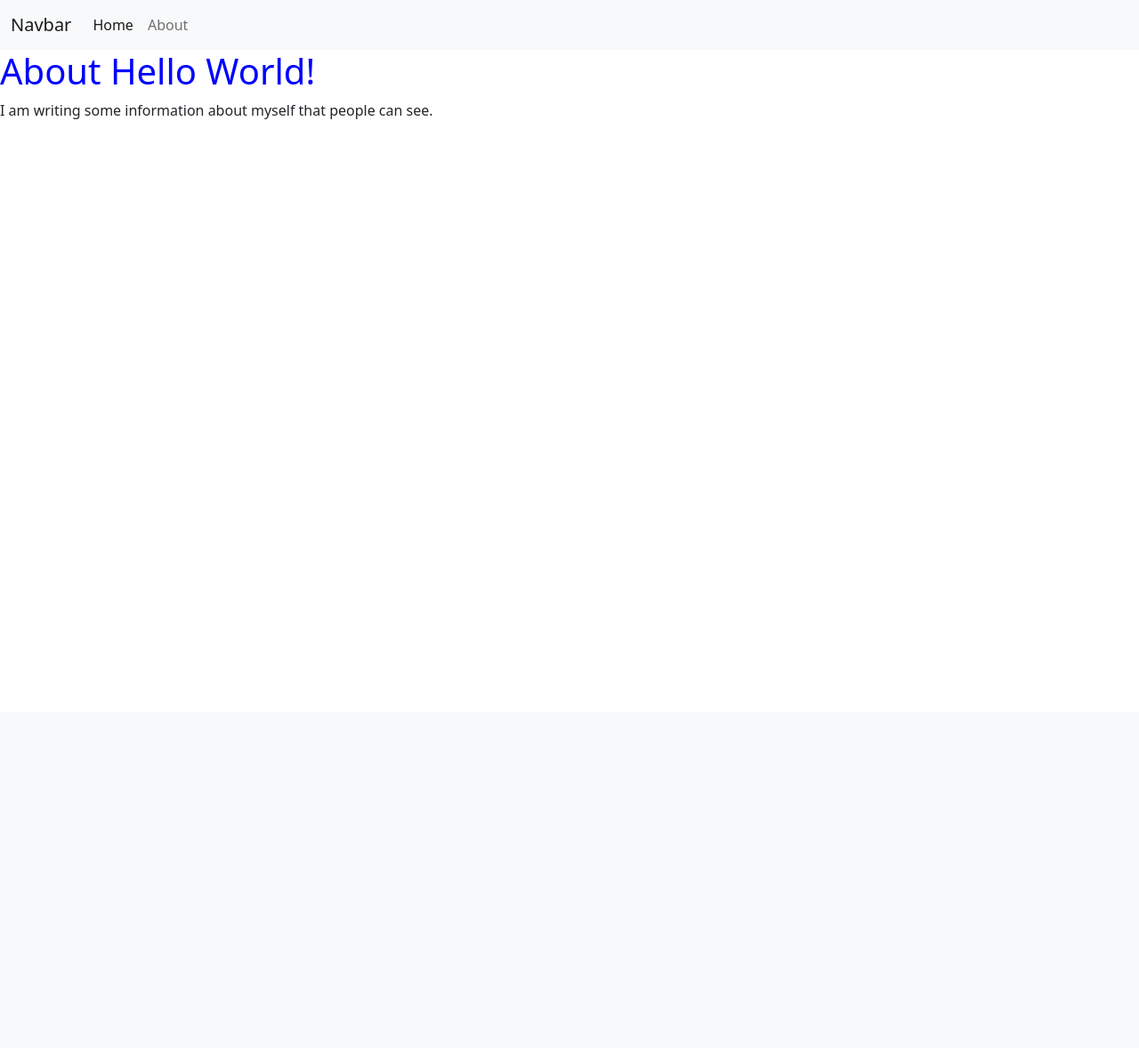
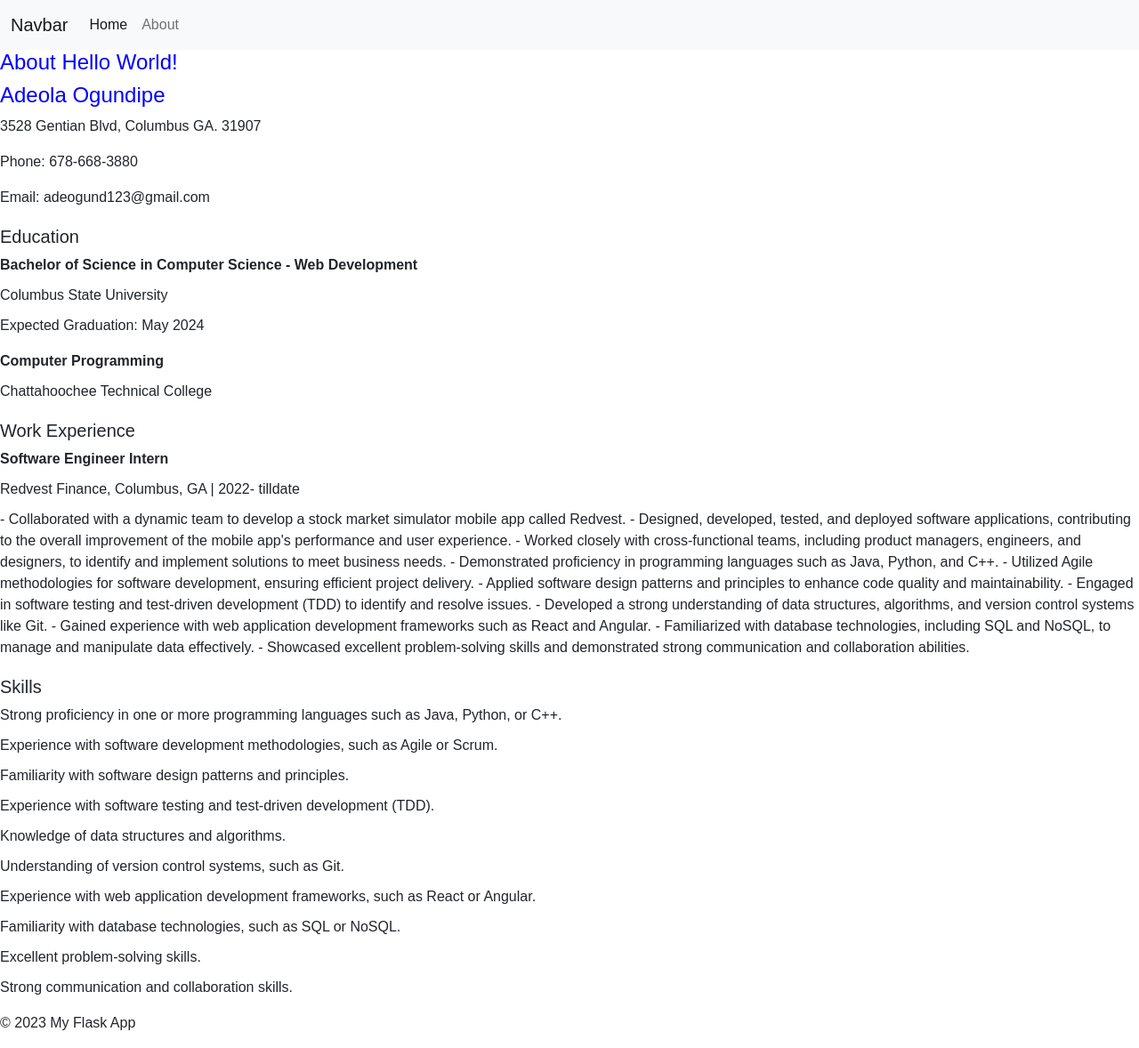
Before and after one commit to Adrel410/Flask_lab, a Flask app: page /about in a window 1280 px wide. Shown: the whole page at 89% size. Before the commit the page ends 134 px from the top, so only its background shows below. Run offline with Flask 3, Linux system fonts and the light colour scheme.

Commit message:
Recovered

```diff
--- a/app.py
+++ b/app.py
@@ -1,20 +1,20 @@
 from flask import Flask, render_template
 from flask import Flask, render_template, request
 
-app = Flask(__name__)             # create an app instance
+app = Flask(__name__)
 
-@app.route("/")                   # use the home url
-def hello():                      # method called hello
-   return render_template("index.html")         # returns "hello world"
+@app.route("/")
+def hello():
+   return render_template("index.html")
 
-@app.route("/<name>")              # route with URL variable /<name>
-def hello_name(name):              # call method hello_name
+@app.route("/Adeola")
+def hello_name(name):
     name = request.args.get('Adeola')
-    return "Hello "+ name          # which returns "hello + name
+    return "Hello "+ name
 
 @app.route("/about")
 def about():
-    name = request.args.get('Adeola') if request.args.get('name') else "Hello World!"
+    name = request.args.get('name') if request.args.get('name') else "Hello World!"
     return render_template("about.html", aboutName=name)
 
 if __name__ == "__main__":        # when running python app.py
--- a/templates/about.html
+++ b/templates/about.html
@@ -11,7 +11,55 @@
     {% extends "template.html" %}
     {% block content %}
         <h1>About {{ aboutName }}</h1>
-        <p>I am writing some information about myself that people can see. </p>
+        <h1>Adeola Ogundipe</h1>
+        <p>3528 Gentian Blvd, Columbus GA. 31907</p>
+        <p>Phone: 678-668-3880</p>
+        <p>Email: adeogund123@gmail.com</p>
+
+        <h2>Education</h2>
+        <ul>
+            <li><strong>Bachelor of Science in Computer Science - Web Development</strong></li>
+            <li>Columbus State University</li>
+            <li>Expected Graduation: May 2024</li>
+        </ul>
+
+        <ul>
+            <li><strong>Computer Programming</strong></li>
+            <li>Chattahoochee Technical College</li>
+        </ul>
+
+        <h2>Work Experience</h2>
+        <ul>
+            <li><strong>Software Engineer Intern</strong></li>
+            <li>Redvest Finance, Columbus, GA | 2022- tilldate</li>
+            <li>
+                - Collaborated with a dynamic team to develop a stock market simulator mobile app called Redvest.
+                - Designed, developed, tested, and deployed software applications, contributing to the overall improvement of the mobile app's performance and user experience.
+                - Worked closely with cross-functional teams, including product managers, engineers, and designers, to identify and implement solutions to meet business needs.
+                - Demonstrated proficiency in programming languages such as Java, Python, and C++.
+                - Utilized Agile methodologies for software development, ensuring efficient project delivery.
+                - Applied software design patterns and principles to enhance code quality and maintainability.
+                - Engaged in software testing and test-driven development (TDD) to identify and resolve issues.
+                - Developed a strong understanding of data structures, algorithms, and version control systems like Git.
+                - Gained experience with web application development frameworks such as React and Angular.
+                - Familiarized with database technologies, including SQL and NoSQL, to manage and manipulate data effectively.
+                - Showcased excellent problem-solving skills and demonstrated strong communication and collaboration abilities.
+            </li>
+        </ul>
+
+        <h2>Skills</h2>
+        <ul>
+            <li>Strong proficiency in one or more programming languages such as Java, Python, or C++.</li>
+            <li>Experience with software development methodologies, such as Agile or Scrum.</li>
+            <li>Familiarity with software design patterns and principles.</li>
+            <li>Experience with software testing and test-driven development (TDD).</li>
+            <li>Knowledge of data structures and algorithms.</li>
+            <li>Understanding of version control systems, such as Git.</li>
+            <li>Experience with web application development frameworks, such as React or Angular.</li>
+            <li>Familiarity with database technologies, such as SQL or NoSQL.</li>
+            <li>Excellent problem-solving skills.</li>
+            <li>Strong communication and collaboration skills.</li>
+        </ul>
     {% endblock %}
     <script src="https://cdn.jsdelivr.net/npm/bootstrap@5.1.0/dist/js/bootstrap.bundle.min.js" integrity="sha384-U1DAWAznBHeqEIlVSCgzq+c9gqGAJn5c/t99JyeKa9xxaYpSvHU5awsuZVVFIhvj" crossorigin="anonymous"></script>
   </body>
--- a/templates/static/css/app.css
+++ b/templates/static/css/app.css
@@ -1,3 +1,24 @@
 h1{
     color:blue;
 }
+body {
+    font-family: Arial, sans-serif;
+}
+.container {
+    max-width: 800px;
+    margin: 0 auto;
+}
+h1 {
+    font-size: 24px;
+}
+h2 {
+    font-size: 20px;
+    margin-top: 20px;
+}
+ul {
+    list-style-type: none;
+    padding: 0;
+}
+li {
+    margin-bottom: 10px;
+}
--- a/templates/template.html
+++ b/templates/template.html
@@ -10,8 +10,8 @@
   </head>
   <body>
     <nav class="navbar navbar-expand-lg navbar-light bg-light">
-        <div class="container-fluid">
-          <a class="navbar-brand" href="#">Navbar</a>
+      <div class="container-fluid">
+        <a class="navbar-brand" href="#">Navbar</a>
           <button class="navbar-toggler" type="button" data-bs-toggle="collapse" data-bs-target="#navbarNavAltMarkup" aria-controls="navbarNavAltMarkup" aria-expanded="false" aria-label="Toggle navigation">
             <span class="navbar-toggler-icon"></span>
           </button>
@@ -21,10 +21,15 @@
               <a class="nav-link" href="{{ url_for('about') }}">About</a>
             </div>
           </div>
-        </div>
-      </nav>
+      </div>
+    </nav>
+    <div>
       {% block content %}
       {% endblock %}
+    </div class="container-fluid">
+    <footer class="footer">
+      <p>&copy; 2023 My Flask App</p>
+    </footer>
     <script src="https://cdn.jsdelivr.net/npm/bootstrap@5.1.0/dist/js/bootstrap.bundle.min.js" integrity="sha384-U1DAWAznBHeqEIlVSCgzq+c9gqGAJn5c/t99JyeKa9xxaYpSvHU5awsuZVVFIhvj" crossorigin="anonymous"></script>
   </body>
 </html>
```
Also changed, not shown: templates/index.html (+6 -2 lines), .gitpod.yml (added), templates/static/img/sample.jpg (added).
